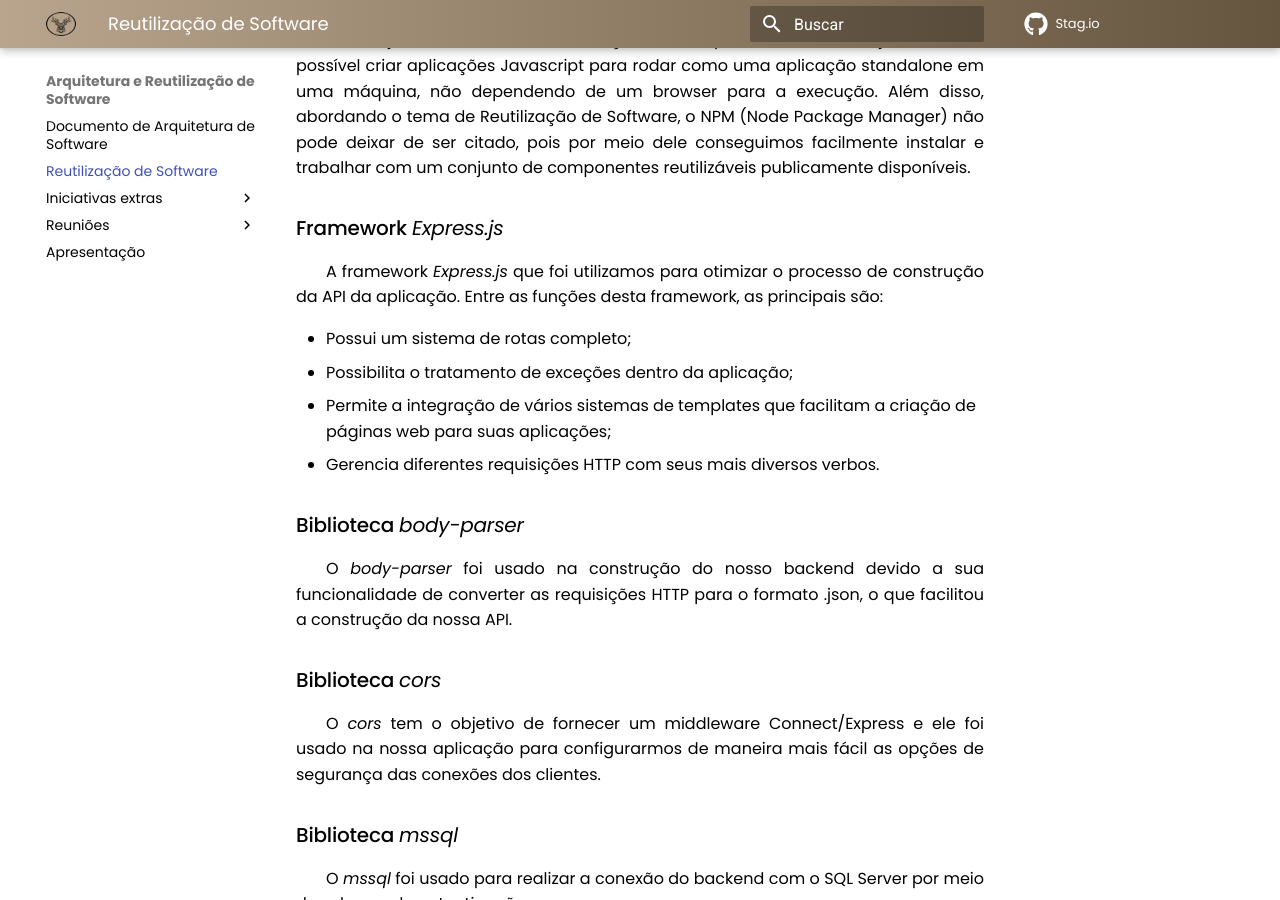
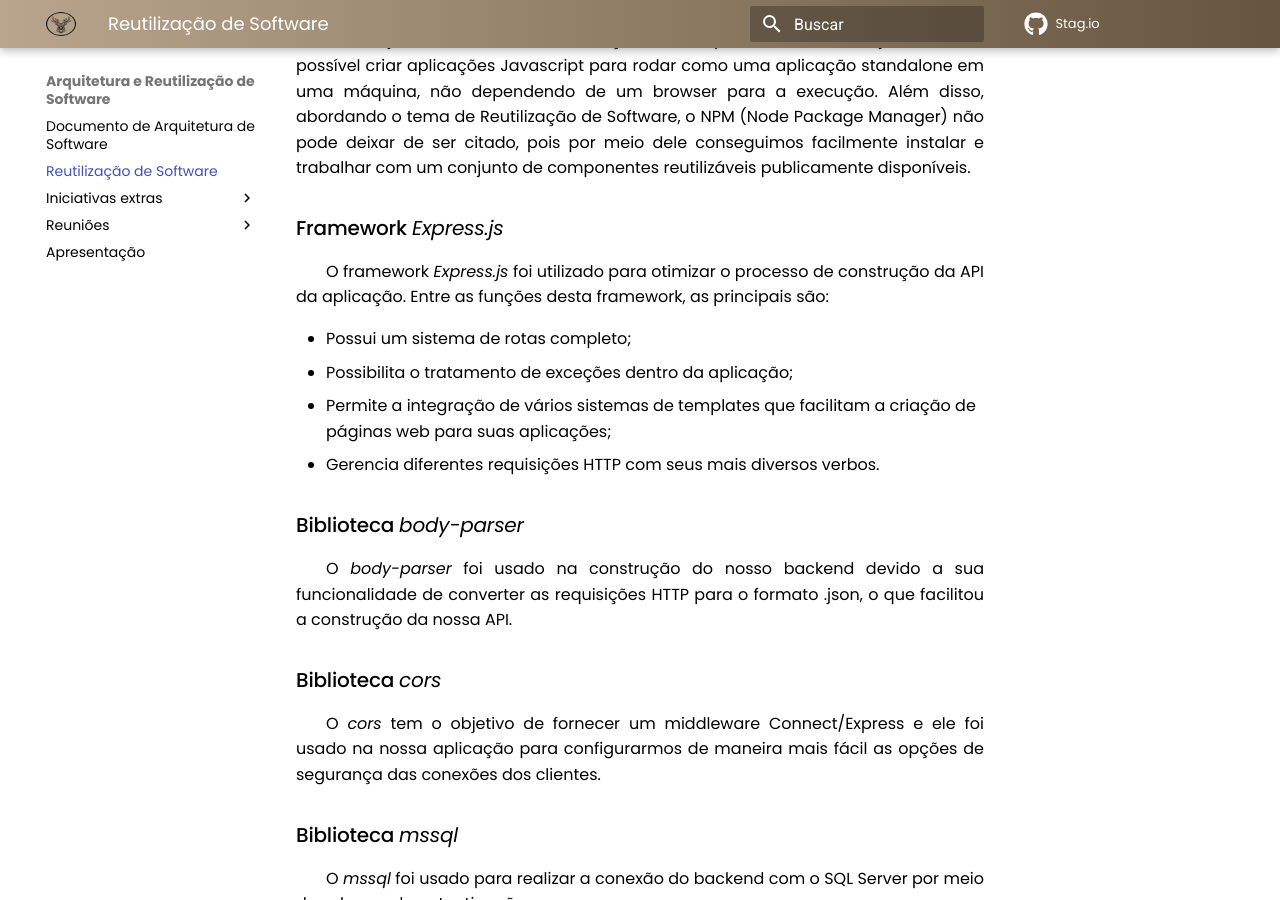
Before and after one commit to UnBArqDsw2021-2/2021.2_G3_stag.io, an MkDocs documentation site: the page built from docs/ArquiteturaEReutilizacao/Reutilizacao/Reutilizacao.md, in a window 1280 px wide and 900 px high, scrolled down 750 px. Built offline with MkDocs 1.6.1 and Material for MkDocs 9.7.7, drawn with Linux system fonts in a browser that asks for light colours; comment, search, counter and statistics services are not loaded.

Commit message:
Arrumando erros

```diff
--- a/docs/ArquiteturaEReutilizacao/Reutilizacao/Reutilizacao.md
+++ b/docs/ArquiteturaEReutilizacao/Reutilizacao/Reutilizacao.md
@@ -18,7 +18,7 @@ O _Node.js_ é um ambiente de execução Javascript server-side, ou seja, com el
 
 ### Framework _Express.js_
 
-A framework _Express.js_ que foi utilizamos para otimizar o processo de construção da API da aplicação. Entre as funções desta framework, as principais são:
+O framework _Express.js_ foi utilizado para otimizar o processo de construção da API da aplicação. Entre as funções desta framework, as principais são:
 
 - Possui um sistema de rotas completo;
 - Possibilita o tratamento de exceções dentro da aplicação;
```
Also changed, not shown: docs/ArquiteturaEReutilizacao/Reunioes/Atas/Ata2.md (+1 -1 lines).
